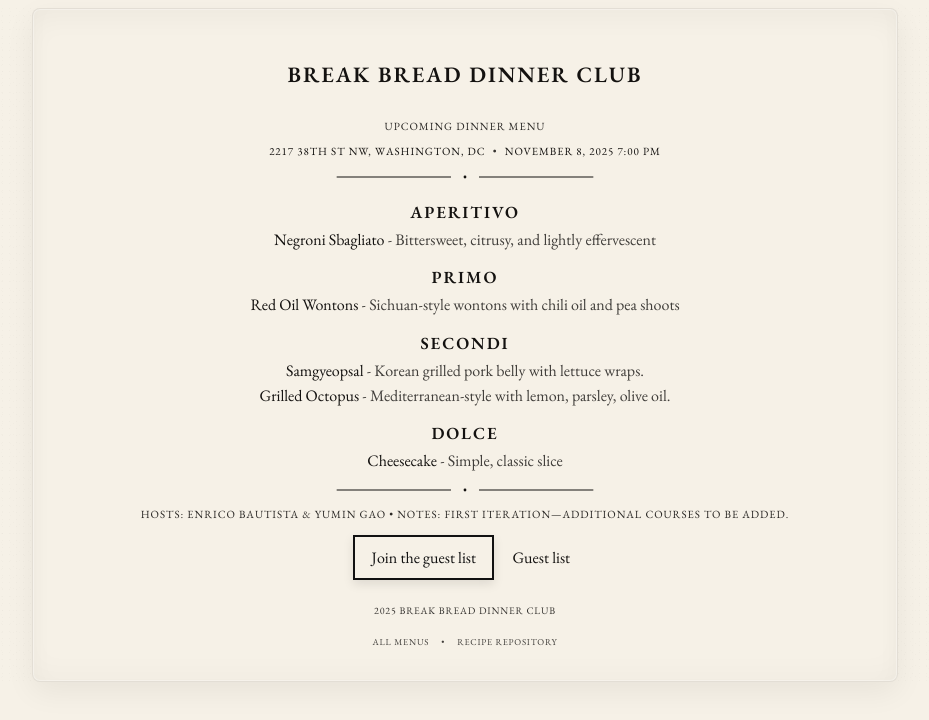
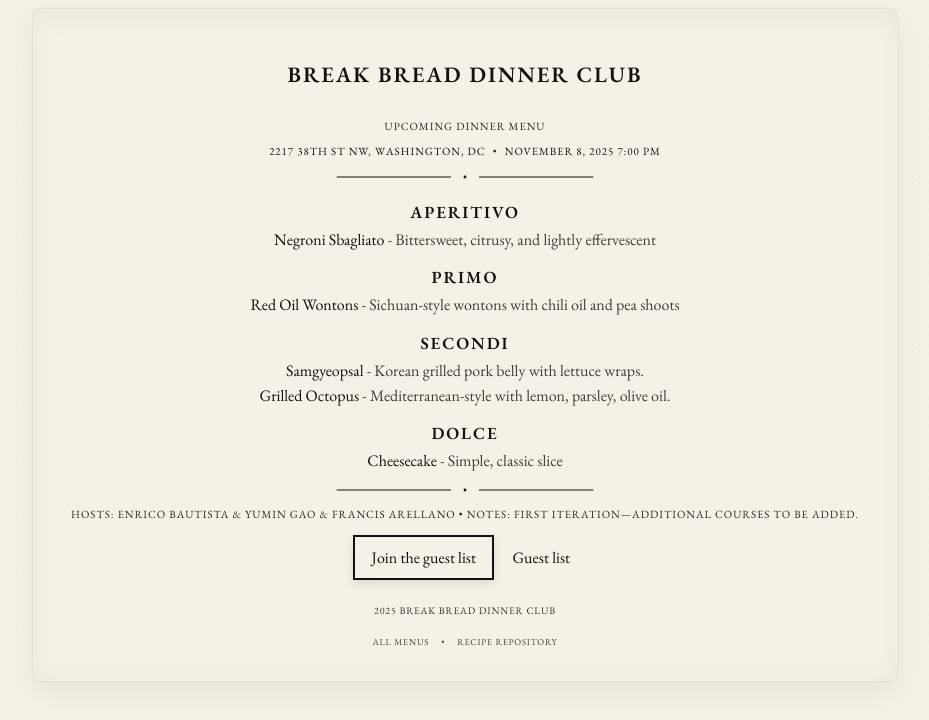
Before and after one commit to enricobautista/dinner-club, a Next.js app: page / in a window 1280 px wide. Shown: the top 720 px of the page, without its empty margins (175-1104 px from the left). Built offline with nearby package versions, Linux system fonts and the light colour scheme.

Commit message:
Update 2025-11-8 hosts

```diff
--- a/data/menus.ts
+++ b/data/menus.ts
@@ -30,7 +30,7 @@ export const menus: Menu[] = [
     location: "2217 38th St NW, Washington, DC",
     dateISO: "2025-11-08",
     time: "7:00 PM",
-    hosts: ["Enrico Bautista", "Yumin Gao"],
+    hosts: ["Enrico Bautista", "Yumin Gao", "Francis Arellano"],
     note: "First iteration—additional courses to be added.",
     guests: [],
     cost: 18,
```
